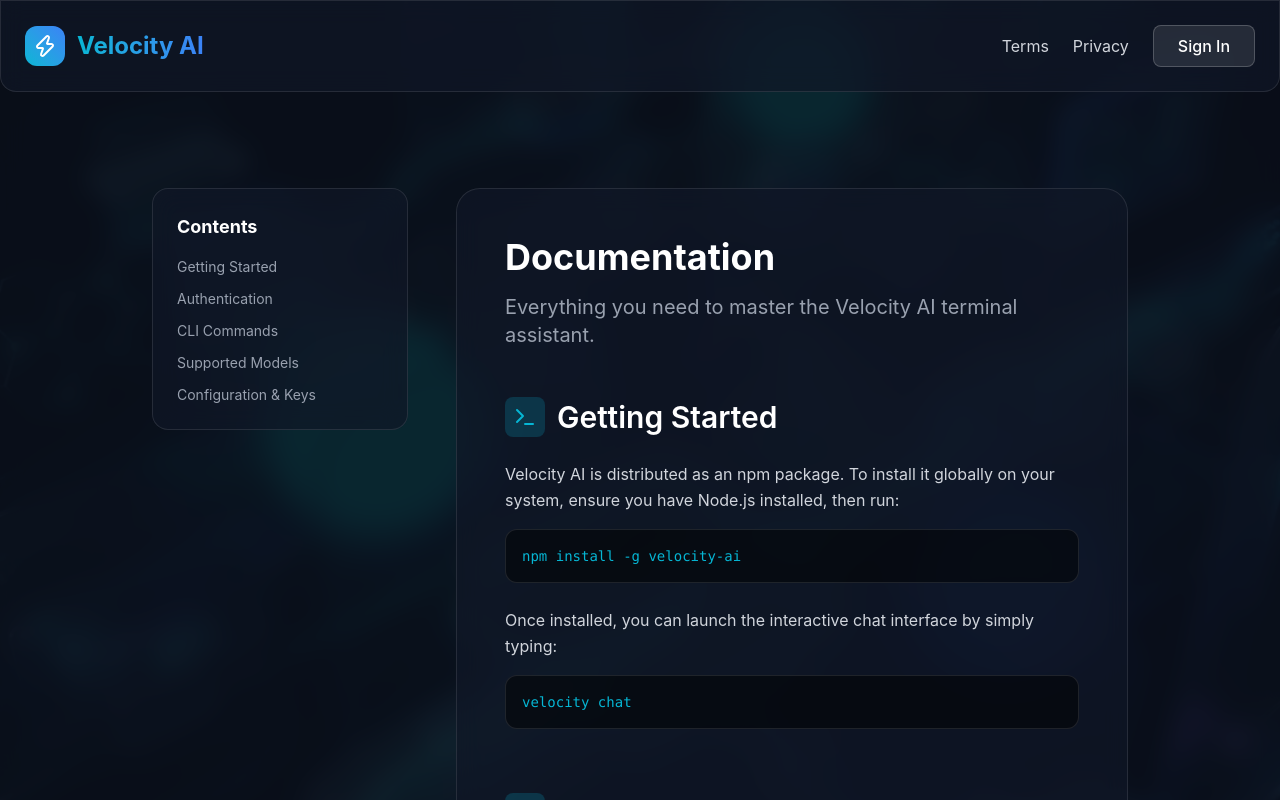
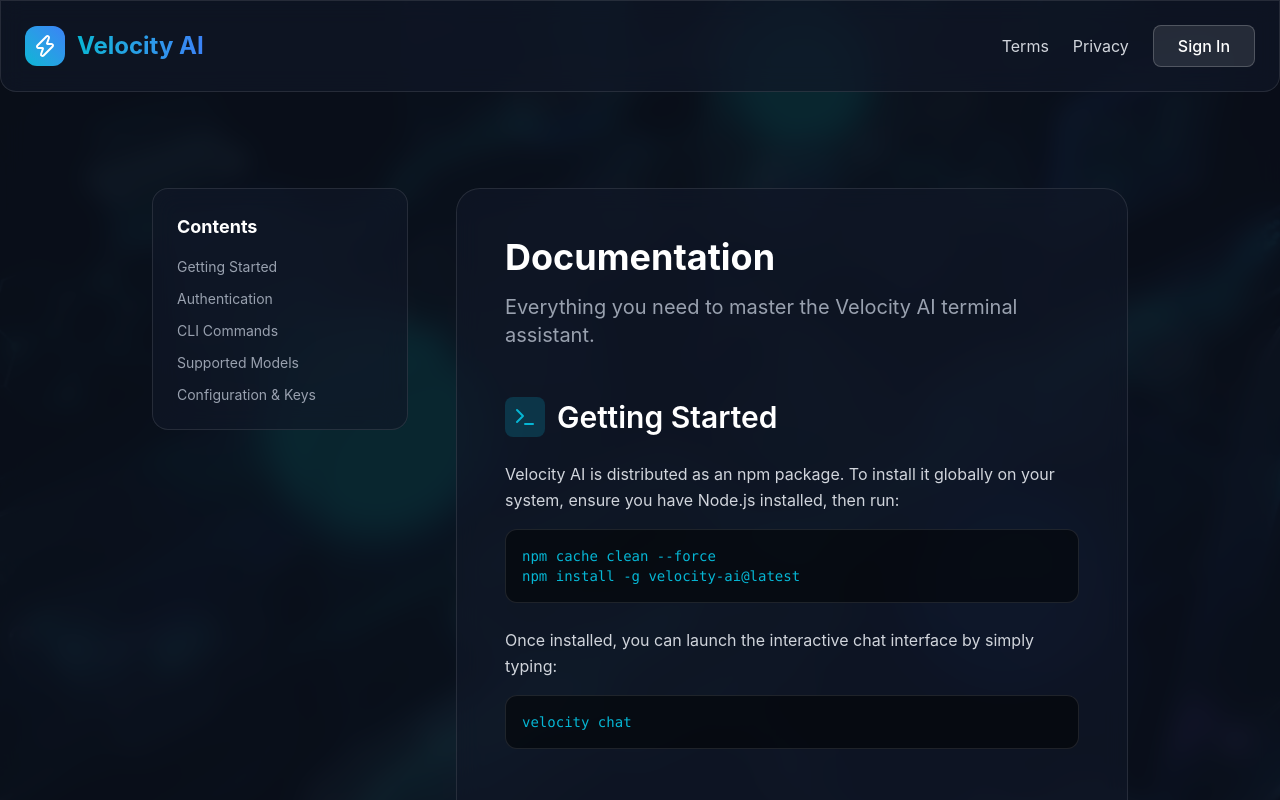
Before and after one commit to neurocliai/Velocity-CLI-AI-, a React (Vite) app: page /docs in a window 1280 px wide. Shown: the top 800 px of the page. Built offline with nearby package versions, Linux system fonts and the light colour scheme; no server answers.

Commit message:
Update install commands with cache clean and @latest

```diff
--- a/src/pages/Docs.tsx
+++ b/src/pages/Docs.tsx
@@ -61,7 +61,8 @@ export default function Docs() {
                 </div>
                 <p className="mb-4">Velocity AI is distributed as an npm package. To install it globally on your system, ensure you have Node.js installed, then run:</p>
                 <div className="bg-black/50 p-4 rounded-xl font-mono text-sm border border-white/10 mb-6 text-primary">
-                  npm install -g velocity-ai
+                  npm cache clean --force<br />
+                  npm install -g velocity-ai@latest
                 </div>
                 <p className="mb-4">Once installed, you can launch the interactive chat interface by simply typing:</p>
                 <div className="bg-black/50 p-4 rounded-xl font-mono text-sm border border-white/10 text-primary">
--- a/src/pages/Landing.tsx
+++ b/src/pages/Landing.tsx
@@ -16,7 +16,7 @@ export default function Landing() {
   const [copied, setCopied] = useState(false);
 
   const handleCopy = () => {
-    navigator.clipboard.writeText('npm i -g velocity-ai\nvelocity chat');
+    navigator.clipboard.writeText('npm cache clean --force\nnpm i -g velocity-ai@latest\nvelocity chat');
     setCopied(true);
     setTimeout(() => setCopied(false), 2000);
   };
@@ -104,7 +104,11 @@ export default function Landing() {
                 <div className="bg-[#0D1117] p-5 rounded-xl border border-white/5 font-mono text-left space-y-3 relative group/code shadow-inner">
                   <div className="flex items-center text-gray-300">
                     <span className="text-primary mr-3 select-none">❯</span>
-                    <span><span className="text-blue-400">npm</span> <span className="text-yellow-200">i</span> -g velocity-ai</span>
+                    <span><span className="text-blue-400">npm</span> cache clean --force</span>
+                  </div>
+                  <div className="flex items-center text-gray-300">
+                    <span className="text-primary mr-3 select-none">❯</span>
+                    <span><span className="text-blue-400">npm</span> <span className="text-yellow-200">i</span> -g velocity-ai@latest</span>
                   </div>
                   <div className="flex items-center text-gray-300">
                     <span className="text-primary mr-3 select-none">❯</span>
```
